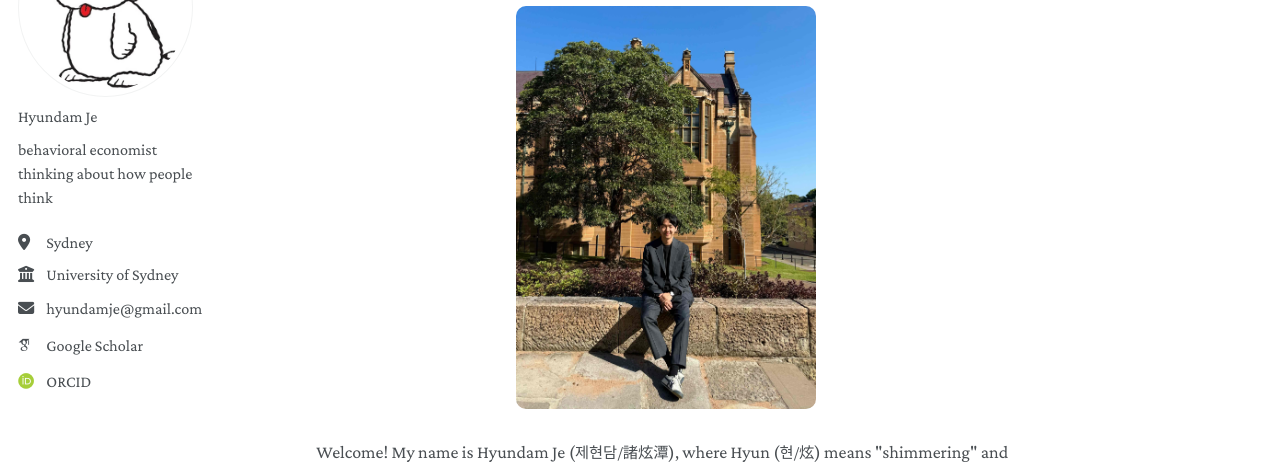
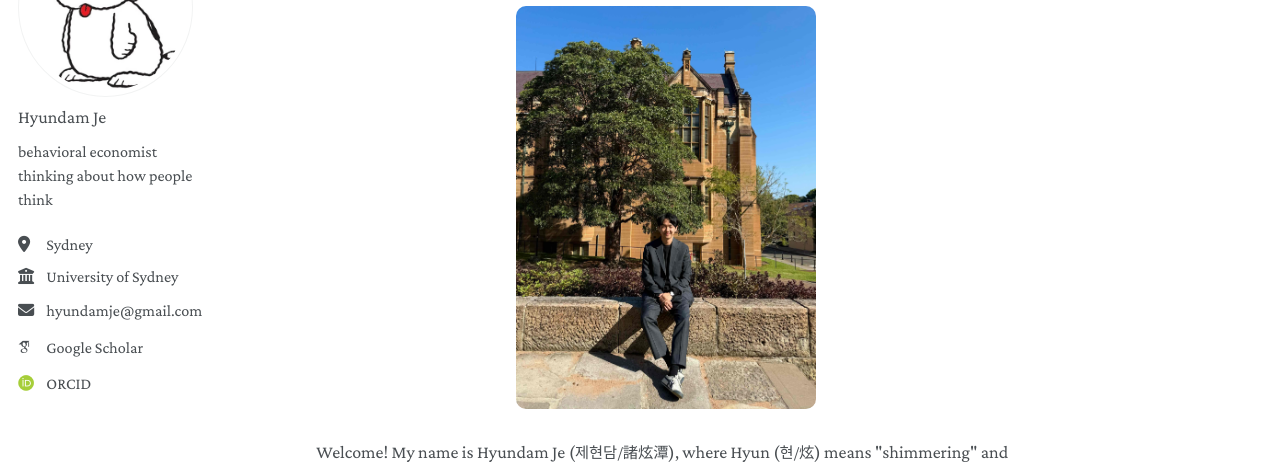
Before and after one commit to hyundamje/hyundamje.github.io, a Jekyll site: the page built from _pages/about.md, in a window 1280 px wide. Shown: the part 181-651 px from the top of the page. Built offline with Jekyll 4.4.1, drawn with Linux system fonts in a browser that asks for light colours; some web fonts are replaced.

Commit message:
Update custom.css

```diff
--- a/assets/css/custom.css
+++ b/assets/css/custom.css
@@ -8,7 +8,11 @@
   letter-spacing: 0.05em;
 }
 
-.author__name,
+.author__name {
+  font-family: 'Crimson Pro', serif !important;
+  font-size: 1rem !important;
+  font-weight: 500;
+}
 .author__bio,
 .author__urls,
 .author__urls li,
```
